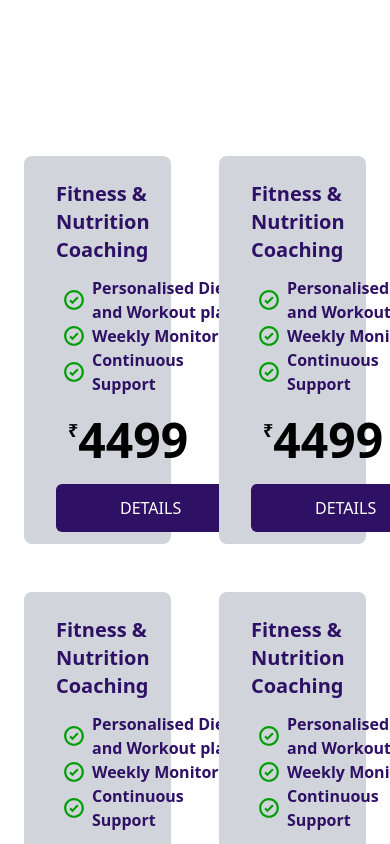
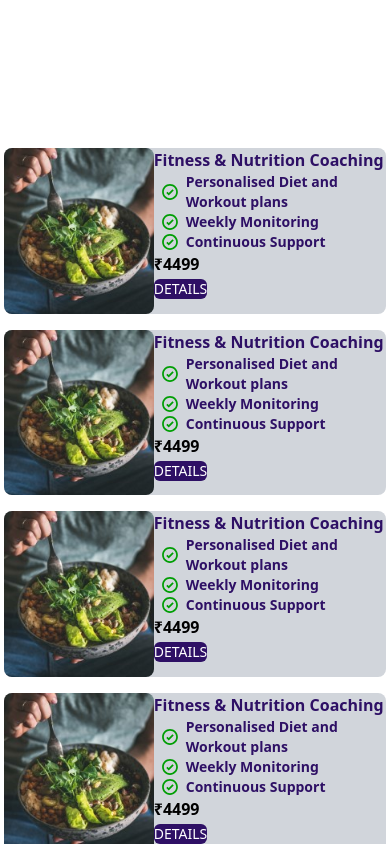
Before and after one commit to galadhruv16/gymWebsite, a React (Vite) app in the folder Frontend/: page /plans in a window 390 px wide. Shown: the part 780-1624 px from the top of the page. Built offline with nearby package versions, Linux system fonts and the light colour scheme.

Commit message:
made some parts mobile responsive

```diff
--- a/Frontend/src/components/HomeBMIPage.jsx
+++ b/Frontend/src/components/HomeBMIPage.jsx
@@ -33,25 +33,37 @@ const DivThird = () => {
     setBmiPresent(true);
   };
   return (
-    <div className="sm:grid sm:grid-flow-col sm:my-40 ">
-      <div>
-        <img className="sm:w-[50vw] " src={hppg01} alt="BMIimg" />
+    <div className="sm:grid  sm:grid-flow-col sm:my-40 ">
+      <div className="">
+        <h1 className="text-xl mt-8 text-center sm:hidden text-violet-950 font-bold ">
+          DISCOVER YOUR HEALTH STATUS
+        </h1>
+        <p className="text-gray-500 mb-4 sm:hidden text-center block font-semibold">
+          Calculate your BMI
+        </p>
+        <img
+          className="sm:w-[50vw] w-[90vw] mx-auto sm:m-0  "
+          src={hppg01}
+          alt="BMIimg"
+        />
       </div>
       <div className="">
         <div>
-          <h1 className="text-2xl text-violet-950 font-bold ">
+          <h1 className="text-2xl sm:block hidden text-violet-950 font-bold ">
             DISCOVER YOUR HEALTH STATUS
           </h1>
-          <p className="text-gray-500 font-semibold">Calculate your BMI</p>
+          <p className="text-gray-500 hidden sm:block font-semibold">
+            Calculate your BMI
+          </p>
         </div>
         <div className="">
-          <form className="grid ">
+          <form className="grid ml-8 sm:m-0">
             <div className="mt-10">
               <label className="text-gray-500 mr-8 ">Gender</label>
 
               <button
                 type="button"
-                className={`p-1 w-1/5  border-gray-400 border rounded-md text-gray-500 hover:bg-blue-500 hover:text-white transition-colors duration-200 ${
+                className={`sm:p-1 p-2 sm:mr-0 mr-6 sm:w-1/5  border-gray-400 border rounded-md text-gray-500 hover:bg-blue-500 hover:text-white transition-colors duration-200 ${
                   gender === "male" ? "bg-blue-500 text-white" : "bg-gray-200"
                 }`}
                 onClick={() => handleGenderSelect("male")}
@@ -61,7 +73,7 @@ const DivThird = () => {
               </button>
               <button
                 type="button"
-                className={` p-1 mx-8 w-1/5 border-gray-400 border rounded-md text-gray-500 hover:bg-pink-500 hover:text-white transition-colors duration-200 ${
+                className={` sm:p-1 p-2 sm:mx-8 w-auto sm:w-1/5 border-gray-400 border rounded-md text-gray-500 hover:bg-pink-500 hover:text-white transition-colors duration-200 ${
                   gender === "female" ? "bg-pink-500 text-white" : "bg-gray-200"
                 }`}
                 onClick={() => handleGenderSelect("female")}
@@ -107,7 +119,7 @@ const DivThird = () => {
               <button
                 type="sumbit"
                 onClick={handleSubmit}
-                className="bg-violet-900 text-white mt-16 py-2 w-2/6 rounded-md"
+                className="bg-violet-900 py-2 w-3/5 m-5 ml-20 sm:ml-0 text-white sm:mt-16 sm:py-2 sm:w-2/6 rounded-md"
               >
                 Calculate
               </button>
@@ -115,7 +127,7 @@ const DivThird = () => {
           </form>
           {bmiPresent && (
             <div>
-              <h3 className="text-gray-500 font-semibold m-4 text-lg">
+              <h3 className="text-gray-500 ml-28 sm:ml-0 font-semibold sm:m-4 text-lg">
                 Your BMI: {bmi}
               </h3>
             </div>
--- a/Frontend/src/components/HomePage.jsx
+++ b/Frontend/src/components/HomePage.jsx
@@ -9,9 +9,9 @@ const DivFirst = () => {
   return (
     <div>
       <Header />
-      <div className="absolute top-32 sm:-bottom-16 left-0 sm:left-0 z-50 sm:px-9">
+      <div className="absolute top-32 mt-8 sm:mt-auto mx-4 sm:mx-auto  sm:-bottom-16 left-0 sm:left-0 z-50 sm:px-9">
         <div className="sm:mb-10">
-          <div className="text-4xl sm:text-5xl text-white ">
+          <div className="text-3xl sm:text-5xl text-white ">
             <p>IT DOESN'T GET EASIER</p>
             <p>YOU GET BETTER</p>
           </div>
@@ -21,7 +21,7 @@ const DivFirst = () => {
             </button>
           </div>
         </div>
-        <div className="flex sm:flex-row gap-6 my-16 items-center">
+        <div className="flex sm:flex-row flex-col gap-6 my-16 items-center">
           {/* {plans.map((plan) => (
             <PlanCards />
           ))} */}
--- a/Frontend/src/components/Plans.jsx
+++ b/Frontend/src/components/Plans.jsx
@@ -24,7 +24,7 @@ const Plans = () => {
           </div>
         </div>
       </div>
-      <div className="grid grid-cols-2 ">
+      <div className="sm:grid sm:grid-cols-2">
         <PlansPageCards />
         <PlansPageCards />
         <PlansPageCards />
--- a/Frontend/src/components/PlansPageCards.jsx
+++ b/Frontend/src/components/PlansPageCards.jsx
@@ -4,34 +4,38 @@ import checkMark from "../assets/checkMark.svg";
 import { Link } from "react-router-dom";
 const PlansPageCards = () => {
   return (
-    <div className="flex bg-gray-300 m-6 rounded-lg">
+    <div className="flex bg-gray-300 sm:m-6 my-4 mx-1  rounded-lg">
       <div>
-        <img src={Plan1} alt="" className="rounded-lg w-72" />
+        <img src={Plan1} alt="" className="rounded-lg sm:w-72 " />
       </div>
-      <div className="my-3 mx-8">
-        <p className="font-bold text-xl my-3 text-violet-950 ">
+      <div className="sm:my-3 sm:mx-8">
+        <p className="font-bold sm:text-xl sm:my-3 text-violet-950 ">
           Fitness & Nutrition Coaching
         </p>
         <div className="text-violet-950 font-semibold">
-          <p className="flex ">
-            <img className="w-5 mx-2" src={checkMark} alt="" />
+          <p className="flex sm:text-base text-sm">
+            <img className="sm:w-5 w-4 mx-2" src={checkMark} alt="" />
             Personalised Diet and Workout plans
           </p>
-          <p className="flex">
-            <img className="w-5 mx-2" src={checkMark} alt="" />
+          <p className="flex sm:text-base text-sm">
+            <img className="sm:w-5 w-4 mx-2 " src={checkMark} alt="" />
             Weekly Monitoring
           </p>
-          <p className="flex">
-            <img className="w-5 mx-2" src={checkMark} alt="" />
+          <p className="flex sm:text-base text-sm">
+            <img
+              className="sm:w-5 w-4 mx-2 "
+              src={checkMark}
+              alt=""
+            />
             Continuous Support
           </p>
         </div>
-        <div className="mx-3 flex my-5">
-          <p className="font-bold text-lg">₹</p>
-          <p className="font-semibold text-5xl">4499</p>
+        <div className="sm:mx-3 flex sm:my-5">
+          <p className="font-bold sm:text-lg">₹</p>
+          <p className="font-semibold sm:text-5xl">4499</p>
         </div>
         <Link to="/plans/1">
-          <button className="bg-violet-950 px-16 text-white p-3 rounded-md">
+          <button className="bg-violet-950 sm:px-16 text-white sm:p-3 text-sm sm:text-base rounded-md">
             DETAILS
           </button>
         </Link>
```
